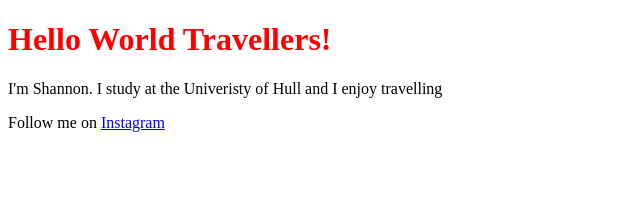
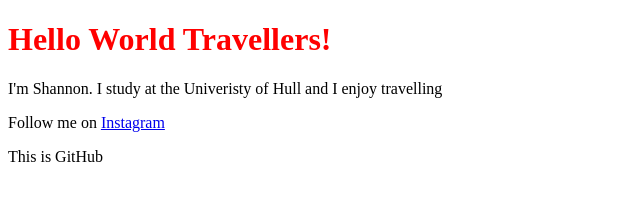
Before and after one commit to ShannonKalsi/web-project, a plain HTML site: page index.html in a window 1280 px wide. Shown: the whole page, without its empty margins (0-640 px from the left). Drawn offline with Linux system fonts and the light colour scheme; files that its build step writes are made by us from their sources.

Commit message:
Update index.html

```diff
--- a/index.html
+++ b/index.html
@@ -7,5 +7,6 @@
 <body>
   <p> I'm Shannon. I study at the Univeristy of Hull and I enjoy travelling </p>
   <p> Follow me on <a href="https://www.instagram.com/shannonkalsi/"> Instagram</a>
+  <p> This is GitHub </p>
 </body>
 </html>
```
